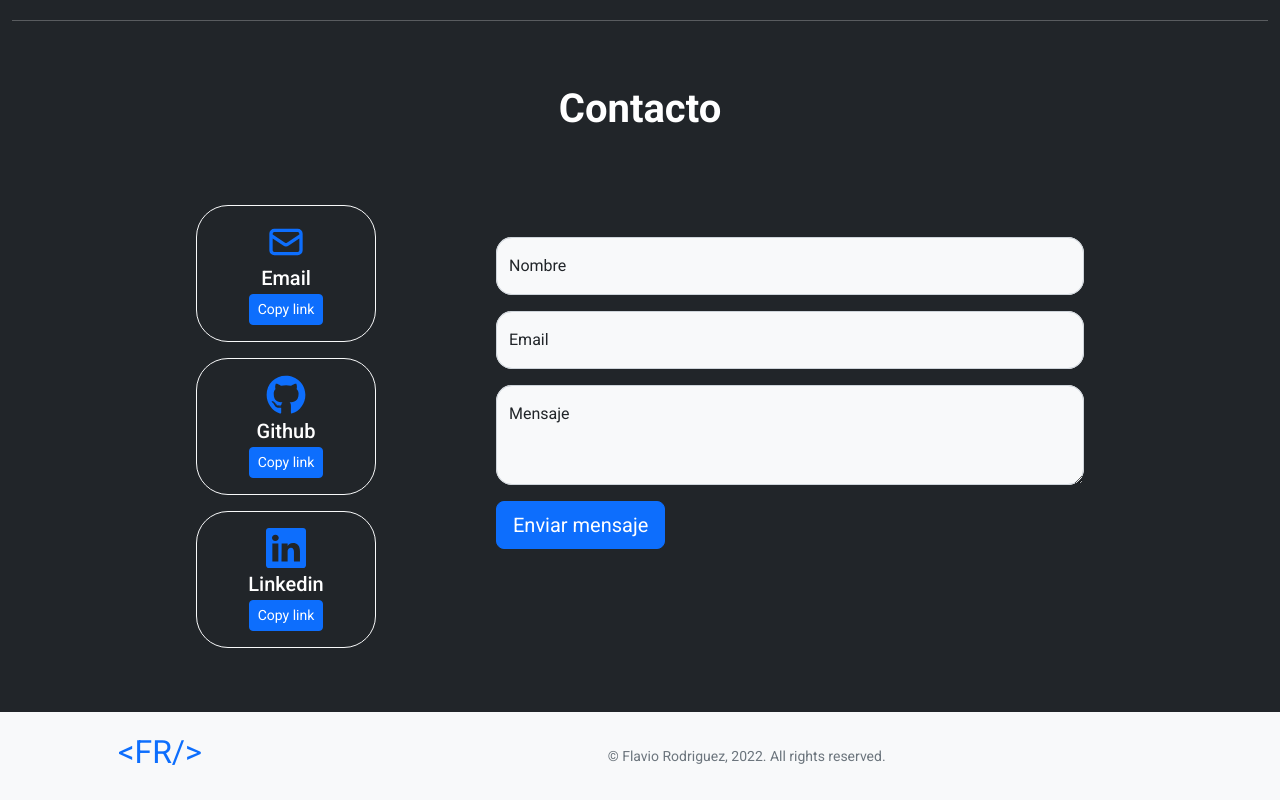
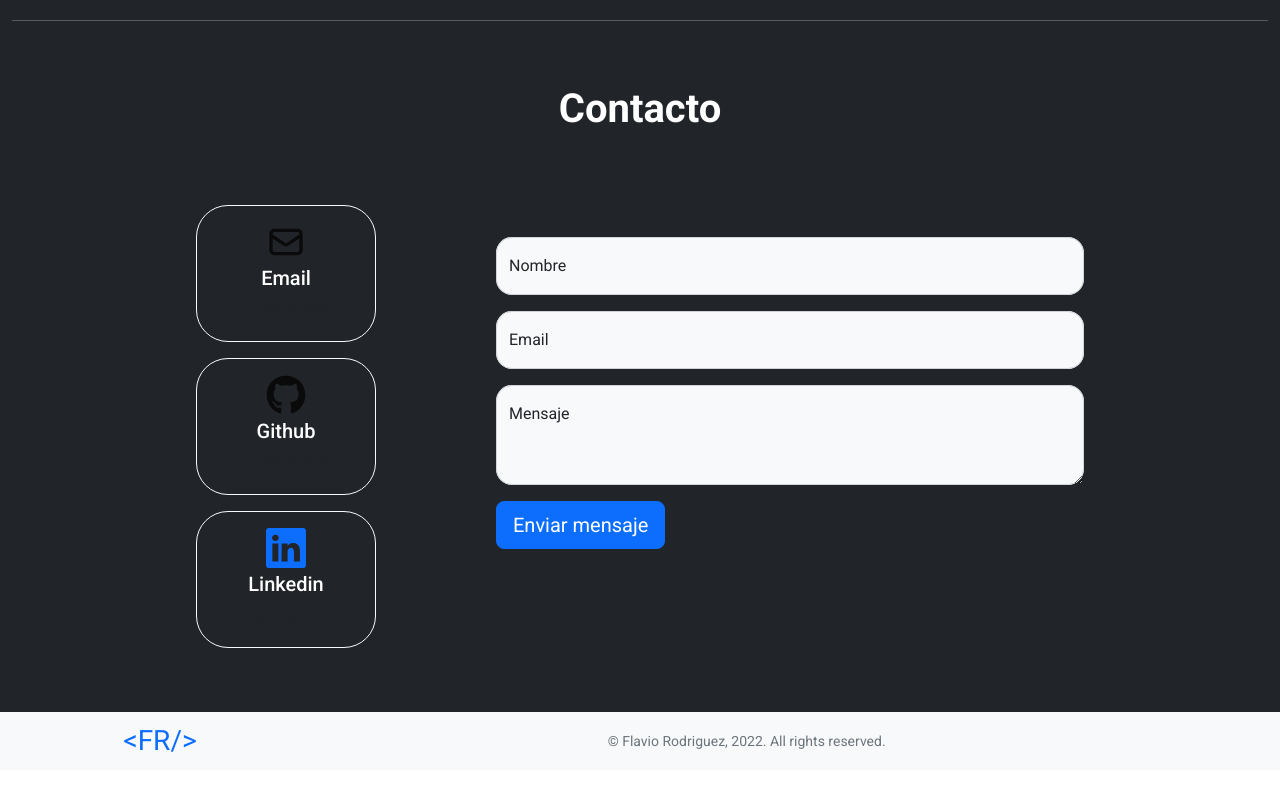
Before and after one commit to Flavio-RF/portfolioReact, a React (Vite) app: page / in a window 1280 px wide. Shown: the part 3077-3877 px from the top of the page. After the commit the page ends 3847 px from the top, so only its background shows below. Built offline with nearby package versions, Linux system fonts and the light colour scheme.

Commit message:
add styles buttons-contact

```diff
--- a/src/App.jsx
+++ b/src/App.jsx
@@ -4,9 +4,9 @@ import Contact from "./components/Contact/Contact";
 import Header from "./components/Header/Header";
 import Navbar from "./components/Navbar/Navbar";
 import Projects from "./components/Project/Projects";
+import Footer from "./components/Footer/Footer";
 import "bootstrap/dist/css/bootstrap.min.css";
 import { useState } from "react";
-import Footer from "./components/Footer/Footer";
 
 function App() {
   const [dark, setDark] = useState(true);
@@ -16,7 +16,7 @@ function App() {
   return (
     <>
       <Navbar setDatk={setDark} dark={dark} darkTheme={darkTheme} />
-      <Header />
+      <Header dark={dark} />
       <About dark={dark} />
       <Certificates dark={dark} />
       <Projects dark={dark} />
--- a/src/components/Contact/Contact.jsx
+++ b/src/components/Contact/Contact.jsx
@@ -13,7 +13,7 @@ import { BsLinkedin } from "react-icons/bs";
 import { FaGithub } from "react-icons/fa";
 import { HiOutlineMail } from "react-icons/hi";
 
-import { useRef } from "react";
+import { useRef, useState } from "react";
 import emailjs from "emailjs-com";
 
 const contacts = [
@@ -23,7 +23,7 @@ const contacts = [
     subtitle: "flavio.r.f@hotmail.com",
     icon: (
       <a target="__blank" href="mailto:flavio.r.f@hotmail.com">
-        <HiOutlineMail size={40} />
+        <HiOutlineMail className="iconContact" size={40} />
       </a>
     ),
   },
@@ -33,7 +33,7 @@ const contacts = [
     subtitle: "https://github.com/Flavio-RF",
     icon: (
       <a target="__blank" href="https://github.com/Flavio-RF">
-        <FaGithub size={40} />
+        <FaGithub className="iconContact" size={40} />
       </a>
     ),
   },
@@ -54,6 +54,7 @@ const contacts = [
 
 function Contact({ dark }) {
   const form = useRef();
+  const [copied, setCopied] = useState(false);
 
   const sendEmail = (e) => {
     e.preventDefault();
@@ -66,6 +67,7 @@ function Contact({ dark }) {
     );
     e.target.reset();
   };
+
   return (
     <Container fluid className={dark ? "bg-dark text-white py-5" : "py-5 "}>
       <hr />
@@ -88,6 +90,7 @@ function Contact({ dark }) {
                   {icon}
                   <Card.Title className="my-1">{title}</Card.Title>
                   <Button
+                    variant={dark && copied ? "outline-light" : "outline-dark"}
                     size="sm"
                     onClick={() =>
                       navigator.clipboard.writeText(
@@ -95,7 +98,7 @@ function Contact({ dark }) {
                       )
                     }
                   >
-                    Copy link
+                    Copiar enlace
                   </Button>
                 </Card.Body>
               </Card>
--- a/src/components/Contact/contact.css
+++ b/src/components/Contact/contact.css
@@ -2,3 +2,11 @@ input,
 textarea {
   background-color: transparent !important;
 }
+
+.iconContact {
+  color: #0a0a0a;
+}
+
+.iconContact:hover {
+  color: #0a0a0abd;
+}
--- a/src/components/Footer/Footer.jsx
+++ b/src/components/Footer/Footer.jsx
@@ -8,12 +8,12 @@ function Footer({ dark }) {
         fluid
         className={dark ? "text-center bg-light" : "text-center bg-dark"}
       >
-        <Row xs={1} className="align-items-center py-2">
+        <Row xs={1} className="align-items-center">
           <span></span>
           <Col sm={3}>
             <Nav className="justify-content-center">
               <Nav.Item>
-                <Nav.Link className="fs-2 mb-2 tex-white" href="#home">
+                <Nav.Link className="fs-3  " href="#home">
                   {"<"}FR{"/>"}{" "}
                 </Nav.Link>
               </Nav.Item>
--- a/src/components/Navbar/Navbar.jsx
+++ b/src/components/Navbar/Navbar.jsx
@@ -46,43 +46,44 @@ function Navegation({ dark, darkTheme }) {
           aria-labelledby={`offcanvasNavbarLabel-expand-sm`}
           placement="end"
           className="offcanvasCustomLight"
+          scroll="true"
         >
           <Offcanvas.Header closeButton className="ms-auto"></Offcanvas.Header>
           <Offcanvas.Body
             className={
-              width >= 768
+              width >= 765
                 ? "ms-auto my-2 me-md-4 my-auto"
                 : "d-flex  flex-column"
             }
           >
             <Nav className="text-center">
-              <Nav.Link className={width <= 768 && "my-3"} href="#home">
+              <Nav.Link className={width <= 765 && "my-3"} href="#home">
                 Inicio
               </Nav.Link>
-              <Nav.Link className={width <= 768 && "my-3"} href="#About">
+              <Nav.Link className={width <= 765 && "my-3"} href="#About">
                 Sobre mi
               </Nav.Link>
-              <Nav.Link className={width <= 768 && "my-3"} href="#Certificates">
+              <Nav.Link className={width <= 765 && "my-3"} href="#Certificates">
                 Certificados
               </Nav.Link>
-              <Nav.Link className={width <= 768 && "my-3"} href="#Projects">
+              <Nav.Link className={width <= 765 && "my-3"} href="#Projects">
                 Proyectos
               </Nav.Link>
-              <Nav.Link className={width <= 768 && "my-3"} href="#Contact">
+              <Nav.Link className={width <= 765 && "my-3"} href="#Contact">
                 Contacto
               </Nav.Link>
             </Nav>
-            <Form className={width <= 768 ? "text-center my-3" : "ms-md-3"}>
+            <Form className={width <= 765 ? "text-center my-3" : "ms-md-3"}>
               {dark ? (
                 <Button
                   onClick={darkTheme}
-                  variant={width <= 768 ? "outline-dark" : "outline-light"}
+                  variant={width <= 765 ? "outline-dark" : "outline-light"}
                 >
-                  <BsLightbulbFill size={24} />
+                  <BsLightbulbFill size={20} />
                 </Button>
               ) : (
                 <Button onClick={darkTheme} variant="outline-dark">
-                  <BsLightbulbFill size={24} style={{ color: "yellow" }} />
+                  <BsLightbulbFill size={20} style={{ color: "yellow" }} />
                 </Button>
               )}
             </Form>
--- a/src/components/Navbar/navbar.css
+++ b/src/components/Navbar/navbar.css
@@ -32,7 +32,7 @@
   color: #1561a3 !important;
 }
 
-@media (max-width: 768px) {
+@media (max-width: 765px) {
   .offcanvas {
     max-width: 50% !important;
   }
--- a/src/components/Project/ButtonSocial.jsx
+++ b/src/components/Project/ButtonSocial.jsx
@@ -1,6 +1,6 @@
 import { FaGithub } from "react-icons/fa";
 import { TbWorld } from "react-icons/tb";
-import { Card, Badge } from "react-bootstrap";
+import { Card } from "react-bootstrap";
 
 function ButtonSocial() {
   return (
```
